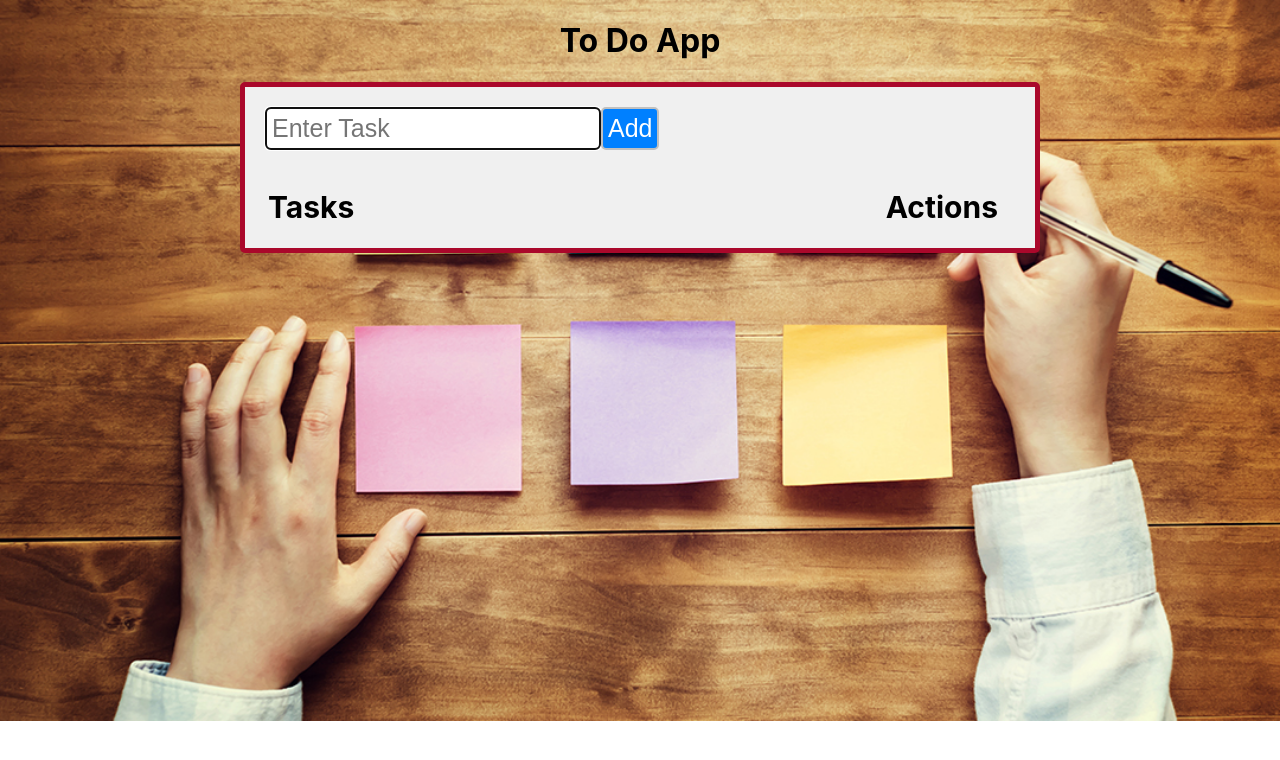
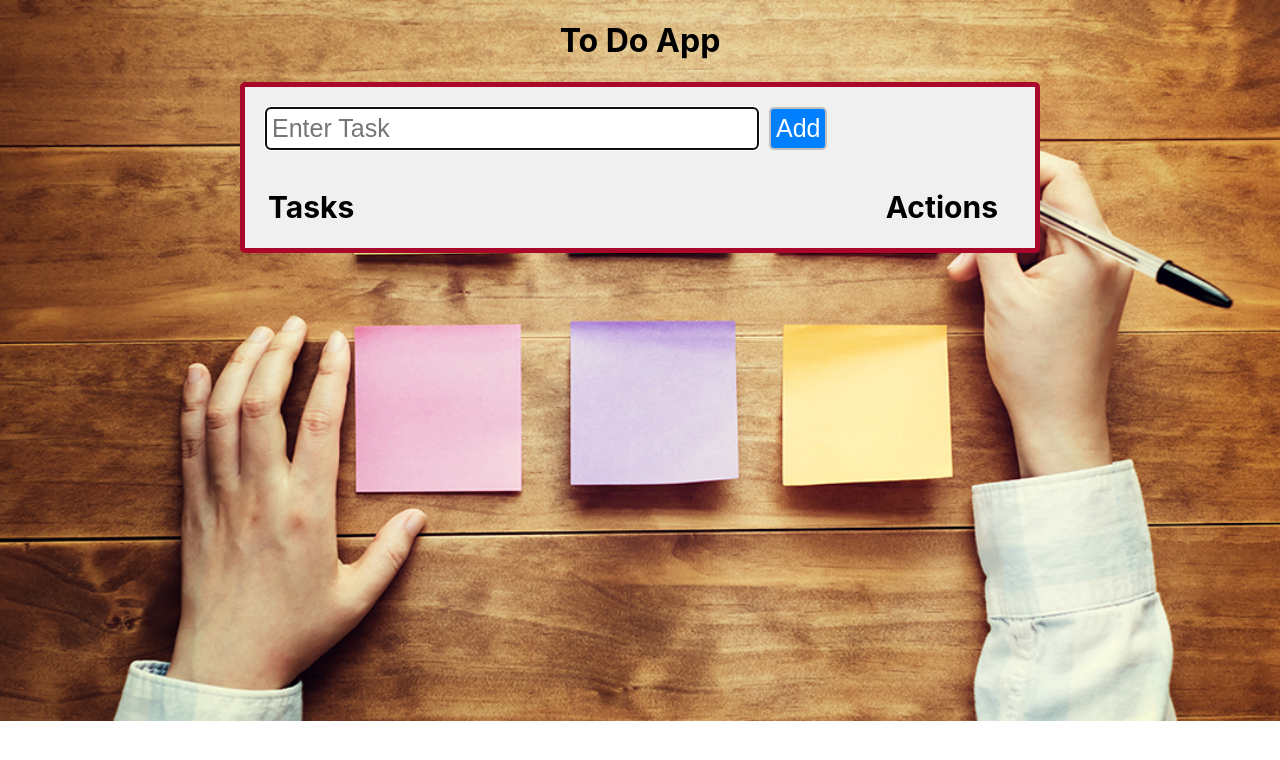
Before and after one commit to GabrielReisfeld/Todo-App, a React (Create React App) app: page / in a window 1280 px wide. Shown: the top 760 px of the page. Built offline with nearby package versions, Linux system fonts and the light colour scheme.

Commit message:
changed styles

```diff
--- a/src/components/CreateTask.js
+++ b/src/components/CreateTask.js
@@ -19,6 +19,7 @@ export default class CreateTask extends Component {
     return (
       <form onSubmit={this.handleSubmit}>
         <input
+          className="enterTask"
           type="text"
           placeholder="Enter Task"
           value={this.state.task}
--- a/src/index.css
+++ b/src/index.css
@@ -21,6 +21,9 @@ code {
   justify-content: center;
   flex-direction: column;
   width: 50rem;
+}
+.enterTask {
+  width: 30rem;
 }
 h1 {
   text-align: center;
@@ -67,6 +70,7 @@ button:hover {
 button.add {
   background-color: #0080ff;
   color: #ffffff;
+  margin-left: 10px;
 }
 button.edit {
   background-color: #20a0b0;
```
